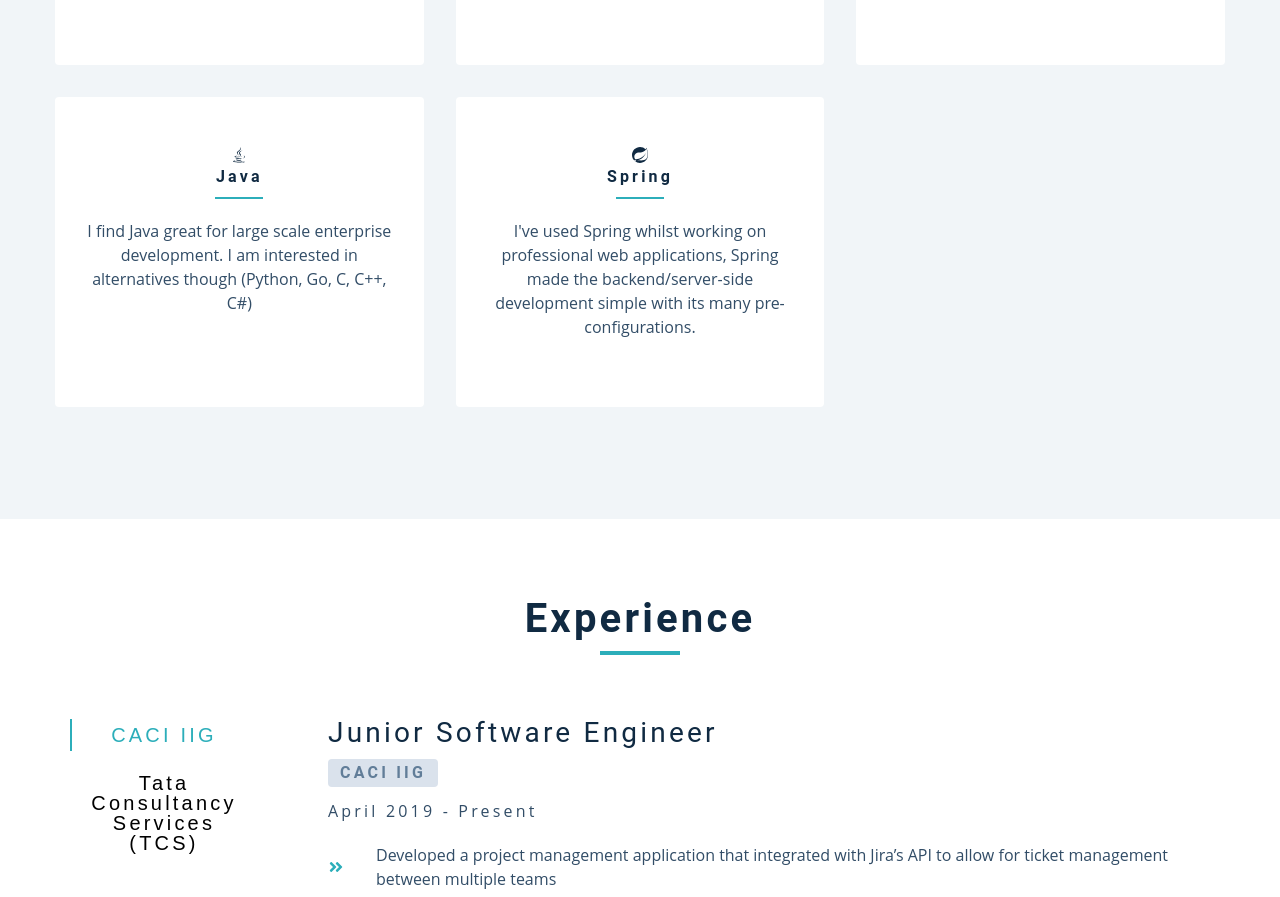
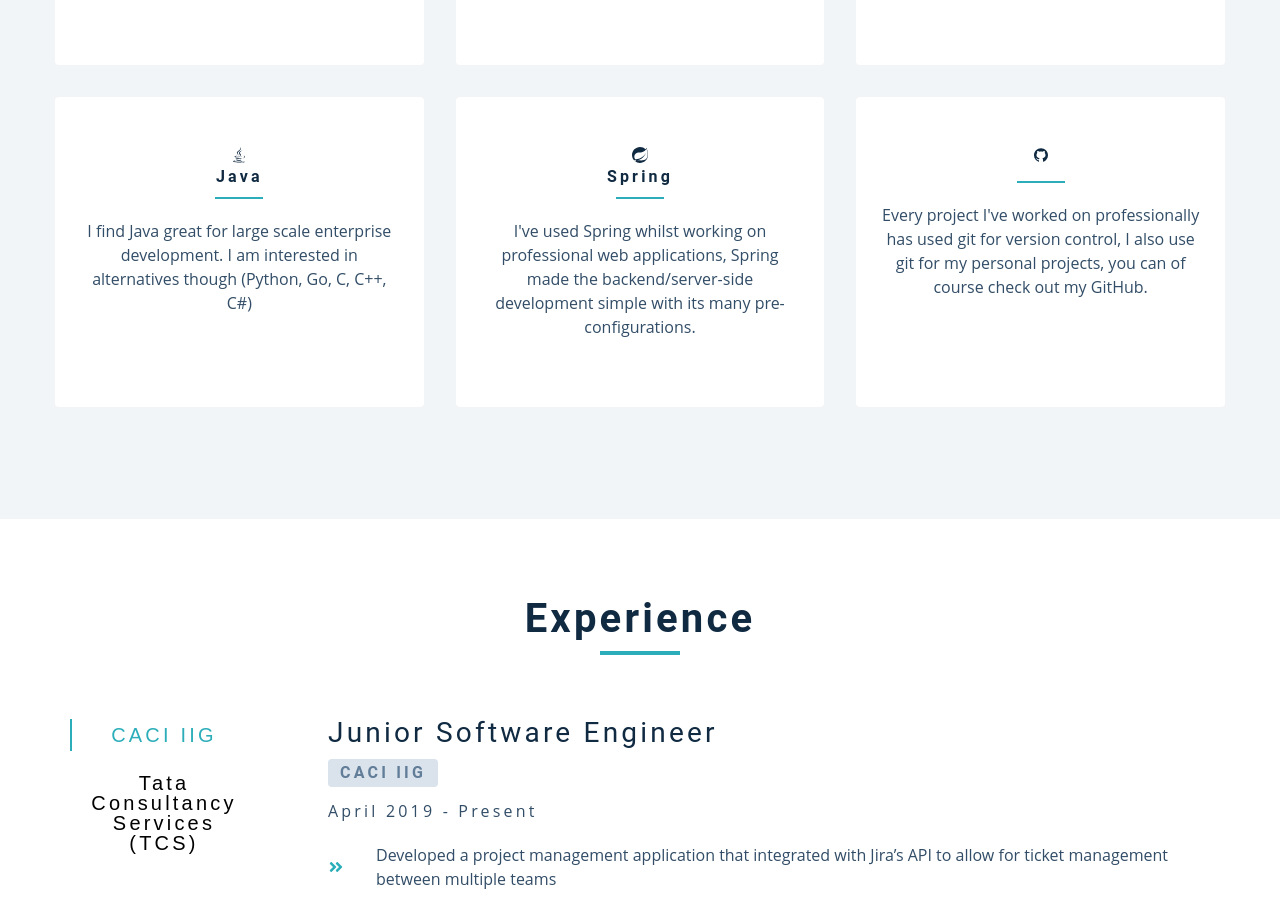
Before and after one commit to JohnFarrellGit/www.johnkevinfarrell.com, a Gatsby site: page / in a window 1280 px wide. Shown: the part 1269-2166 px from the top of the page. Built offline with nearby package versions, Linux system fonts and the light colour scheme; Gatsby itself is replaced by a stand-in of ours.

Commit message:
add git as a skill - meta

```diff
--- a/src/components/constants/skills.tsx
+++ b/src/components/constants/skills.tsx
@@ -1,5 +1,6 @@
 import React from 'react'
 import { SiJavascript, SiTypescript, SiReact, SiJava, SiSpring } from 'react-icons/si'
+import { AiFillGithub } from 'react-icons/ai'
 
 export default [
   {
@@ -39,5 +40,12 @@
     description:
       "I've used Spring whilst working on professional web applications, Spring made the backend/server-side development " +
       'simple with its many pre-configurations.'
+  },
+  {
+    id: 6,
+    icon: <AiFillGithub className="service-icon" />,
+    description:
+      "Every project I've worked on professionally has used git for version control, I also use git for my personal projects, " +
+      'you can of course check out my GitHub.'
   }
 ]
```
